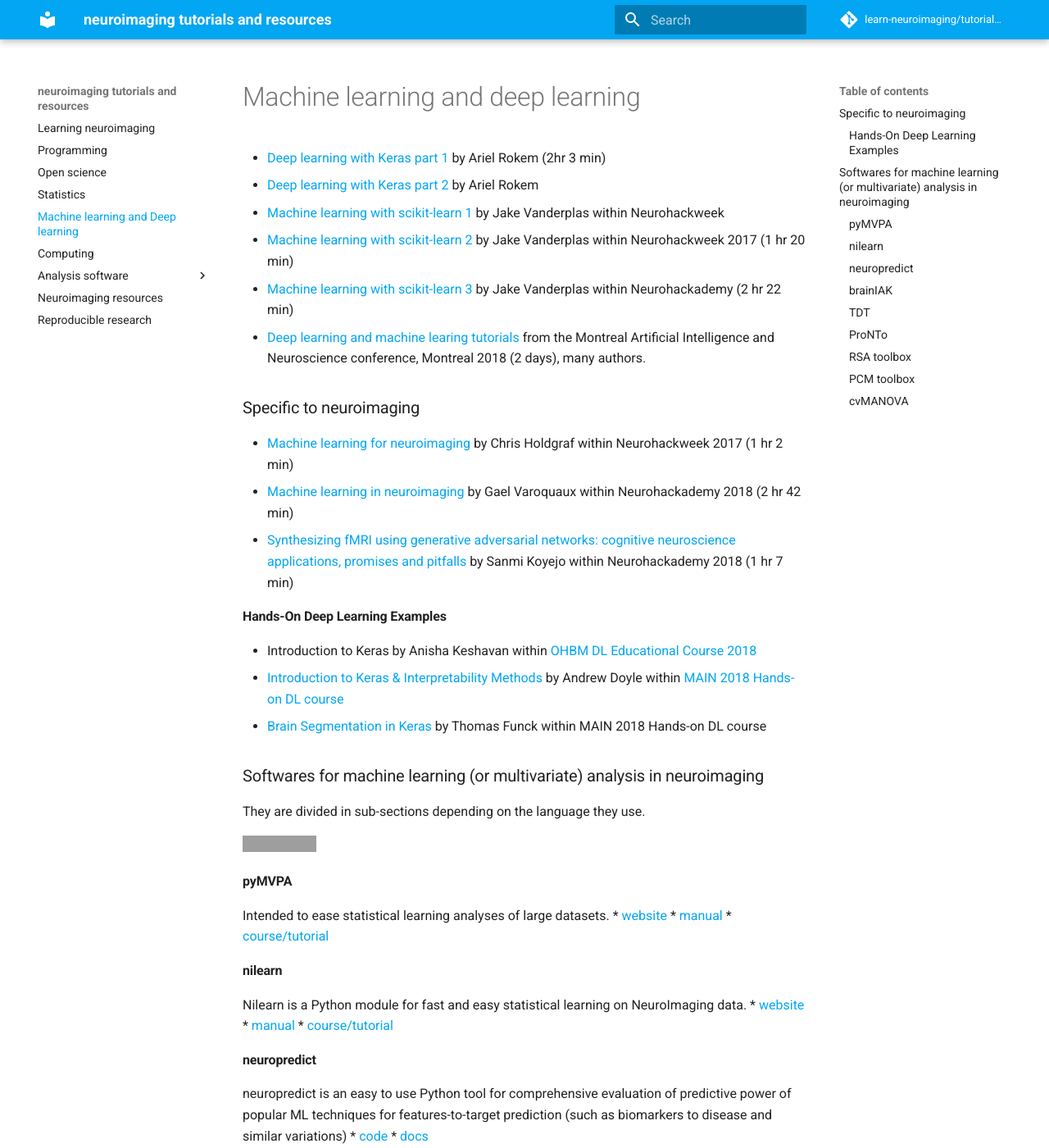
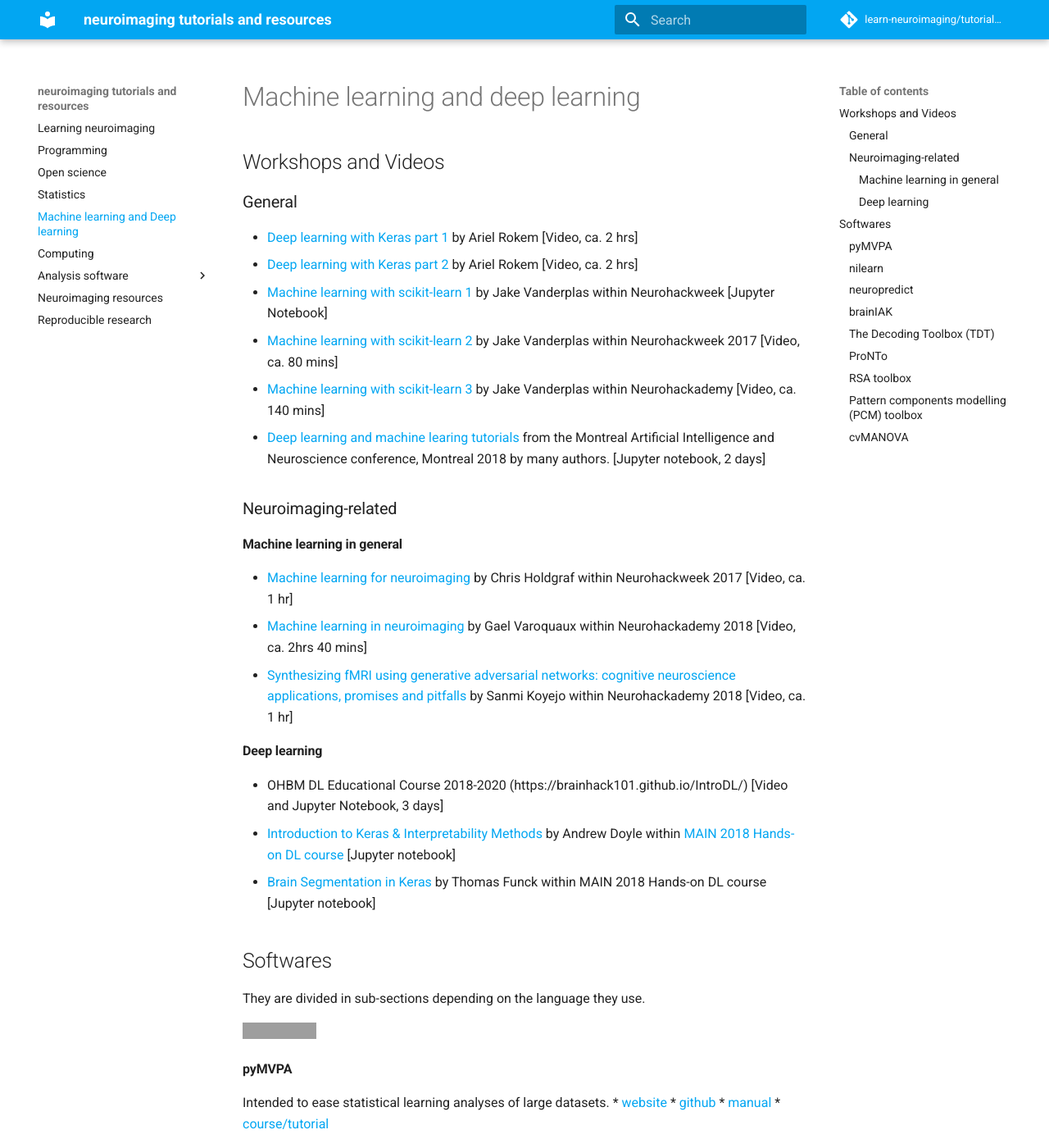
Before and after one commit to learn-neuroimaging/hitchhackers_guide_brain, an MkDocs documentation site: the page built from docs/machine_and_deep_learning.md, in a window 1280 px wide and 1400 px high. Shown: the whole window at 82% size. Built offline with MkDocs 1.6.1 and Material for MkDocs 9.7.7, drawn with Linux system fonts in a browser that asks for light colours; comment, search, counter and statistics services are not loaded; some of the changed text lies outside the part shown; grey boxes are pictures that could not be loaded.

Commit message:
Applied stylistic changes (mainly tags)

```diff
--- a/docs/machine_and_deep_learning.md
+++ b/docs/machine_and_deep_learning.md
@@ -1,24 +1,27 @@
 # Machine learning and deep learning
 
-* [Deep learning with Keras part 1](https://neurohackademy.org/course/deep-learning-with-keras/) by Ariel Rokem (2hr 3 min)
-* [Deep learning with Keras part 2](https://neurohackademy.org/course/neural-networks-part-2/) by Ariel Rokem
-* [Machine learning with scikit-learn 1](https://neurohackademy.org/course/machine-learning-with-scikit-learn/) by Jake Vanderplas within Neurohackweek
-* [Machine learning with scikit-learn 2](https://neurohackademy.org/course/machine-learning-with-scikit-learn-2/) by Jake Vanderplas within Neurohackweek 2017 (1 hr 20 min)
-* [Machine learning with scikit-learn 3](https://neurohackademy.org/course/machine-learning-with-scikit-learn-3/)  by Jake Vanderplas within Neurohackademy (2 hr 22 min)
-* [Deep learning and machine learing tutorials](https://brainhack101.github.io/introML/) from the Montreal Artificial Intelligence and Neuroscience conference, Montreal 2018 (2 days), many authors.
+## Workshops and Videos
 
+### General
+* [Deep learning with Keras part 1](https://neurohackademy.org/course/deep-learning-with-keras/) by Ariel Rokem [Video, ca. 2 hrs]
+* [Deep learning with Keras part 2](https://neurohackademy.org/course/neural-networks-part-2/) by Ariel Rokem [Video, ca. 2 hrs]
+* [Machine learning with scikit-learn 1](https://neurohackademy.org/course/machine-learning-with-scikit-learn/) by Jake Vanderplas within Neurohackweek [Jupyter Notebook]
+* [Machine learning with scikit-learn 2](https://neurohackademy.org/course/machine-learning-with-scikit-learn-2/) by Jake Vanderplas within Neurohackweek 2017 [Video, ca. 80 mins]
+* [Machine learning with scikit-learn 3](https://neurohackademy.org/course/machine-learning-with-scikit-learn-3/)  by Jake Vanderplas within Neurohackademy  [Video, ca. 140 mins]
+* [Deep learning and machine learing tutorials](https://github.com/brainhack101/introML) from the Montreal Artificial Intelligence and Neuroscience conference, Montreal 2018 by many authors. [Jupyter notebook, 2 days]
 
-### Specific to neuroimaging
-* [Machine learning for neuroimaging](https://neurohackademy.org/course/machine-learning-for-neuroimaging/) by Chris Holdgraf within Neurohackweek 2017 (1 hr 2 min)
-* [Machine learning in neuroimaging](https://neurohackademy.org/course/machine-learning-in-neuroimaging/) by Gael Varoquaux within Neurohackademy 2018 (2 hr 42 min)
-* [Synthesizing fMRI using generative adversarial networks: cognitive neuroscience applications, promises and pitfalls](https://neurohackademy.org/course/gans-for-brain-imaging/) by Sanmi Koyejo within Neurohackademy 2018 (1 hr 7 min)
+### Neuroimaging-related
+#### Machine learning in general
+* [Machine learning for neuroimaging](https://neurohackademy.org/course/machine-learning-for-neuroimaging/) by Chris Holdgraf within Neurohackweek 2017 [Video, ca. 1 hr]
+* [Machine learning in neuroimaging](https://neurohackademy.org/course/machine-learning-in-neuroimaging/) by Gael Varoquaux within Neurohackademy 2018 [Video, ca. 2hrs 40 mins]
+* [Synthesizing fMRI using generative adversarial networks: cognitive neuroscience applications, promises and pitfalls](https://neurohackademy.org/course/gans-for-brain-imaging/) by Sanmi Koyejo within Neurohackademy 2018 [Video, ca. 1 hr]
 
-#### Hands-On Deep Learning Examples
-* Introduction to Keras by Anisha Keshavan within [OHBM DL Educational Course 2018](https://brainhack101.github.io/IntroDL/)
-* [Introduction to Keras & Interpretability Methods](https://colab.research.google.com/drive/1EgdnWZeNqmzqEmnSR9PUnYXlTjeu1wAU) by Andrew Doyle within [MAIN 2018 Hands-on DL course](https://brainhack101.github.io/introML/dl-course-outline.html)
-* [Brain Segmentation in Keras](https://colab.research.google.com/github/tfunck/minc_keras/blob/master/main2018.ipynb) by Thomas Funck within MAIN 2018 Hands-on DL course
+#### Deep learning
+* OHBM DL Educational Course 2018-2020 (https://brainhack101.github.io/IntroDL/) [Video and Jupyter Notebook, 3 days]
+* [Introduction to Keras & Interpretability Methods](https://colab.research.google.com/drive/1EgdnWZeNqmzqEmnSR9PUnYXlTjeu1wAU) by Andrew Doyle within [MAIN 2018 Hands-on DL course](https://brainhack101.github.io/introML/dl-course-outline.html) [Jupyter notebook]
+* [Brain Segmentation in Keras](https://colab.research.google.com/github/tfunck/minc_keras/blob/master/main2018.ipynb) by Thomas Funck within MAIN 2018 Hands-on DL course [Jupyter notebook]
 
-### Softwares for machine learning (or multivariate) analysis in neuroimaging
+## Softwares
 They are divided in sub-sections depending on the language they use.
 
 ![Language](https://img.shields.io/badge/Language-Python-blue.svg)
@@ -26,49 +29,51 @@ They are divided in sub-sections depending on the language they use.
 #### pyMVPA
 Intended to ease statistical learning analyses of large datasets.
 * [website](http://www.pymvpa.org/)
+* [github](https://github.com/PyMVPA/PyMVPA)
 * [manual](http://www.pymvpa.org/docoverview.html)
 * [course/tutorial](http://www.pymvpa.org/tutorial.html)
 
 #### nilearn
 Nilearn is a Python module for fast and easy statistical learning on NeuroImaging data.
-* [website](http://nilearn.github.io/)
+* [github](http://nilearn.github.io/)
 * [manual](http://nilearn.github.io/user_guide.html)
 * [course/tutorial](http://nilearn.github.io/introduction.html#python-for-neuroimaging-a-quick-start)
 
 #### neuropredict
 neuropredict is an easy to use Python tool for comprehensive evaluation of predictive power of popular ML techniques for features-to-target prediction (such as biomarkers to disease and similar variations)
-* [code](http://github.com/raamana/neuropredict)
+* [github](http://github.com/raamana/neuropredict)
 * [docs](http://raamana.github.io/neuropredict)
 
 #### brainIAK
 BrainIAK applies advanced machine learning methods and high-performance computing to analyzing neuroimaging data.
 We also have tutorials that cover topics from basics to advanced techniques.
-
 * [website](http://brainiak.org/)
+* [github](https://github.com/brainiak/brainiak)
 * [tutorials](http://brainiak.org/tutorials)
-
 
 ![Language](https://img.shields.io/badge/Language-Matlab-orange.svg)
 
-#### TDT
-TDT is the The Decoding Toolbox.
+#### The Decoding Toolbox (TDT)
+TDT is an easy to use, fast and versatile Matlab toolbox for the multivariate analysis of functional and structural MRI data. It contains searchlight, region-of-interest, and whole-brain analyses, as well as many feature selection and parameter selection methods including recursive feature elimination.
 * [website](https://sites.google.com/site/tdtdecodingtoolbox/)
 
 #### ProNTo
-PRoNTo is the Pattern Recognition for Neuroimaging Toolbox developed at UCL (UK).
+PRoNTo is the Pattern Recognition for Neuroimaging Toolbox developed at UCL (UK). The toolbox is based on pattern recognition techniques for the analysis of neuroimaging data.
 * [website](http://www.mlnl.cs.ucl.ac.uk/pronto/prtsoftware.html)
 * [manual](http://www.mlnl.cs.ucl.ac.uk/pronto/prtdocs.html)
 * [course/tutorial](http://www.mlnl.cs.ucl.ac.uk/pronto/prtcourses.html)
 
 #### RSA toolbox
-* [website](https://github.com/rsagroup/rsatoolbox)
+A Matlab toolbox for representational similarity analysis
+* [github](https://github.com/rsagroup/rsatoolbox)
 * [manual](https://github.com/rsagroup/rsatoolbox/blob/develop/Documentation/toolbox%20documentation.pdf)
 
-#### PCM toolbox
-The pattern components modelling toolbox of the [Diedrichsen lab](https://twitter.com/diedrichsenlab)
-* [website](https://github.com/jdiedrichsen/pcm_toolbox)
+#### Pattern components modelling (PCM) toolbox
+Pattern component modeling (PCM) is a practical Bayesian approach for evaluating representational models - models that specify how complex patterns of neural activity relate to visual stimuli, motor actions, or abstract thoughts.
+* [github](https://github.com/jdiedrichsen/pcm_toolbox)
 * [manual](https://github.com/jdiedrichsen/pcm_toolbox/blob/master/documentation/pcm_toolbox_manual.pdf)
 
 #### cvMANOVA
-From [Carsten Allefeld](https://twitter.com/c_allefeld)
-* [website](https://github.com/allefeld/cvmanova)
+MVPA by cross-validated MANOVA, which is proposed as a replacement of classification.
+* [github](https://github.com/allefeld/cvmanova)
+* [reference](https://www.sciencedirect.com/science/article/abs/pii/S1053811913011920)
```
